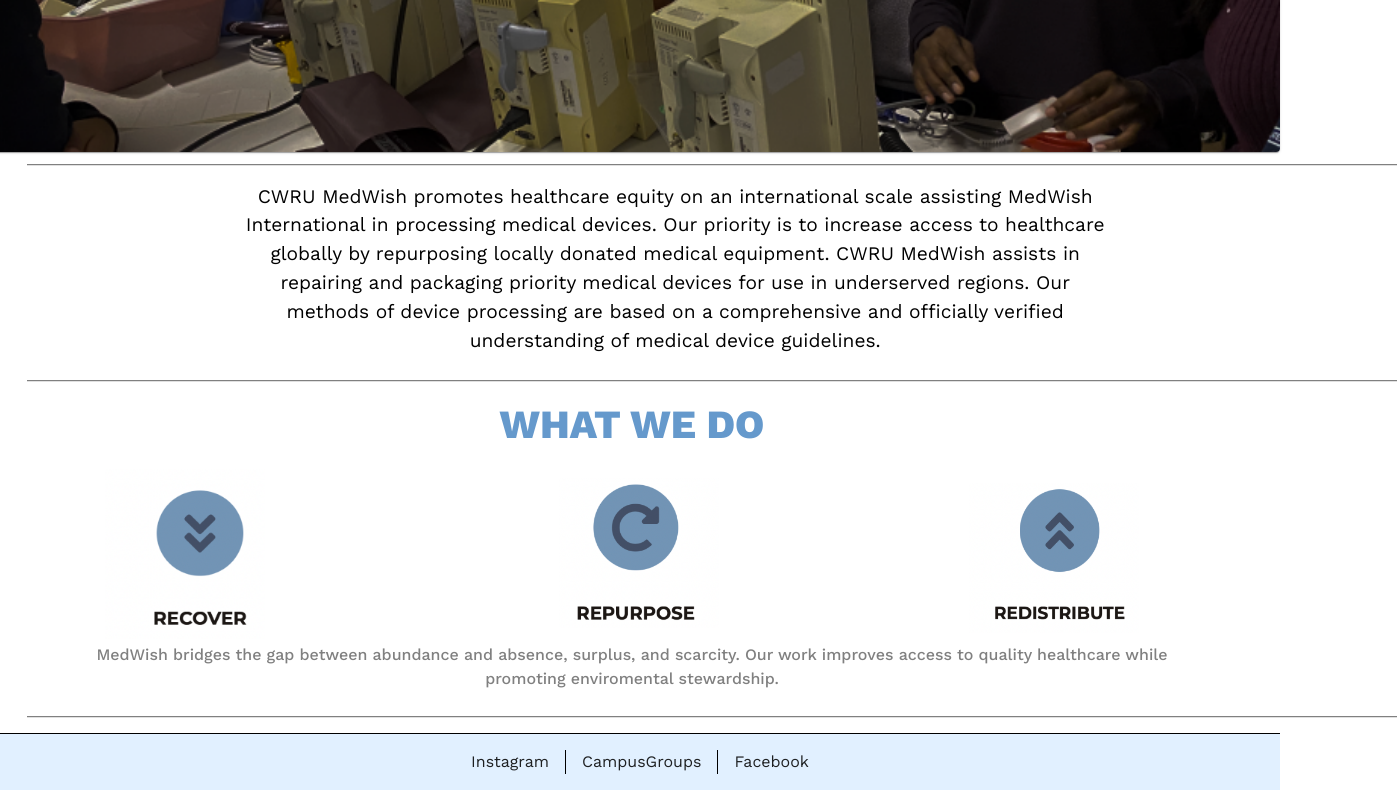
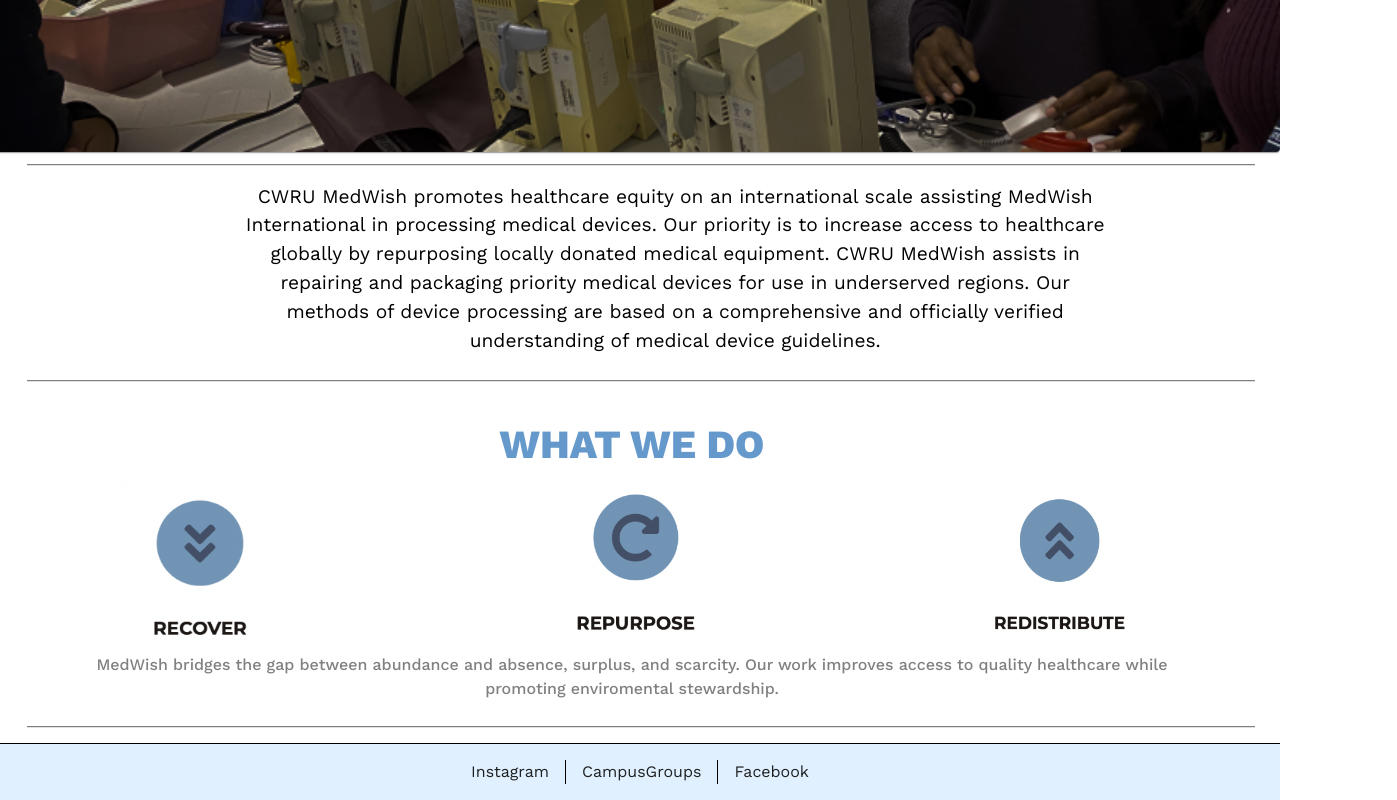
Before and after one commit to roshankern/CWRU-MedWish-Website, a React (Create React App) app: page /about in a window 1280 px wide. Shown: the part 393-1193 px from the top of the page, 1397 px wide, since content can reach past the window. Built offline with nearby package versions, Linux system fonts and the light colour scheme; the HTML template or start-up script is replaced by a standard one.

Commit message:
Fixed the Divider Line issue

```diff
--- a/src/pages/AboutPage/AboutPage.js
+++ b/src/pages/AboutPage/AboutPage.js
@@ -15,22 +15,22 @@
         <Box sx={{ flexGrow: 1 }} boxShadow={"none"}>
             {/* Holds the About Header Image */}
             <Grid container direction="row" spacing={2} boxShadow={"none"}>
-                <Grid xs={12} style={{ position: 'relative', marginTop: '17px', marginBottom: '12px'}}>
+                <Grid xs={12} style={{ position: 'relative', marginTop: '17px', marginBottom: '12px' }}>
                     <Card>
                         <CardMedia
                             component="img"
                             alt="About Image"
                             image={About}
-                            style = {{height: "auto"}}
+                            style={{ height: "auto" }}
                         />
                     </Card>
                 </Grid>
                 {/* Holds the First Dividing Line */}
-                <Grid xs={12}>
-                    <Divider style={{ borderTopWidth: '1px', borderTopColor: 'gray', height: '0px', color: 'white', width: "1370px", position: "relative", left: "25px", right: "130px", marginLeft: "18px", marginRight: "10px" }} />
+                <Grid xs={12} marginRight={5}>
+                    <Divider style={{ borderTopWidth: '1px', borderTopColor: 'gray', height: '0px', color: 'white', position: "relative", left: "25px", right: "130px", marginLeft: "18px", marginRight: "10px" }} />
                 </Grid>
                 {/* Holds the About Intro Paragraph */}
-                <Grid xs={8} style= {{marginTop: "17px", marginBottom: "15px"}}>
+                <Grid xs={8} style={{ marginTop: "17px", marginBottom: "15px" }}>
                     <Typography variant="body1"
                         align='center'
                         style={{
@@ -43,11 +43,13 @@
                         CWRU MedWish promotes healthcare equity on an international scale assisting MedWish International in processing medical devices. Our priority is to increase access to healthcare globally by repurposing locally donated medical equipment. CWRU MedWish assists in repairing and packaging priority medical devices for use in underserved regions. Our methods of device processing are based on a comprehensive and officially verified understanding of medical device guidelines.</Typography>
                 </Grid>
                 {/* Holds the Second Divider Line */}
-                <Grid xs={12}>
-                    <Divider style={{ borderTopWidth: '1px', borderTopColor: 'gray', height: '0px', margin: '10px 0', color: 'white', width: "1370px", position: "relative", left: "25px", right: "130px", marginLeft: "18px", marginRight: "10px" }} />
+                <Grid xs={12} marginRight={5}>
+                    <Divider style={{ borderTopWidth: '1px', borderTopColor: 'gray', height: '0px', margin: '10px 0', color: 'white', position: "relative", left: "25px", right: "130px", marginLeft: "18px", marginRight: "10px" }} />
                 </Grid>
+                {/* Holds the 3 Stickers for Recover, Repurpose, and Redistribute */}
+                <Grid container direction="row" xs={12}  style={{ marginTop: "20px" }}>
                     {/* Holds the What We Do Text */}
-                <Grid xs={12} style= {{marginTop: "10px"}}>
+                    <Grid xs={12} style={{ marginTop: "10px", marginBottom: "10px"}}>
                         <Typography variant="h1"
                             align='center'
                             style={{
@@ -59,8 +61,6 @@
                             WHAT WE DO
                         </Typography>
                     </Grid>
-                 {/* Holds the 3 Stickers for Recover, Repurpose, and Redistribute */}
-                <Grid container direction="row" xs={12} style= {{marginTop: "20px"}}>
                     <Grid item xs={4}>
                         <img src={Recover} style={gridStyle} height={170} width={160} style={{ position: 'relative', left: '28%' }} />
                     </Grid>
@@ -72,9 +72,9 @@
                     </Grid>
                 </Grid>
                 {/* Holds the What We Do Paragraph */}
-                <Grid xs= {10} style= {{marginBottom: "20px"}}>
+                <Grid xs={10} style={{ marginBottom: "20px" }}>
                     <Typography variant="body1"
-                        align= "center"
+                        align="center"
                         style={{
                             position: 'relative',
                             right: '20%',
@@ -91,8 +91,8 @@
                     </Typography>
                 </Grid>
                 {/* Holds the Third Dividing Line*/}
-                <Grid xs={12} style= {{ marginBottom: "10px"}}>
-                    <Divider style={{ borderTopWidth: '1px', borderTopColor: 'gray', height: '0px', margin: '5px 0', color: 'white', width: "1370px", position: "relative", left: "25px", right: "130px", marginLeft: "18px", marginRight: "10px" }} />
+                <Grid xs={12} marginRight={5} style={{ marginBottom: "10px" }}>
+                    <Divider style={{ borderTopWidth: '1px', borderTopColor: 'gray', height: '0px', margin: '5px 0', color: 'white', position: "relative", left: "25px", right: "130px", marginLeft: "18px", marginRight: "10px" }} />
                 </Grid>
             </Grid>
         </Box>
```
Lines whose indentation alone changed are shown as unchanged.
